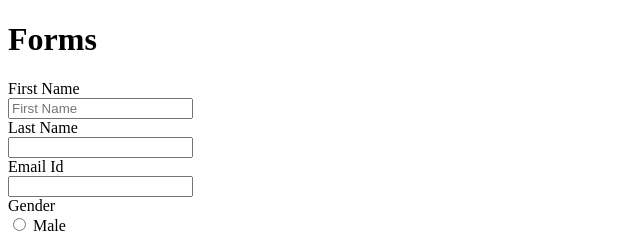
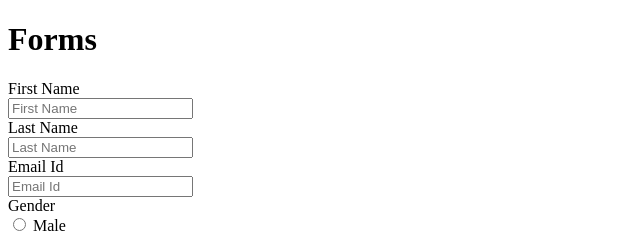
Before and after one commit to SaileshKumar2415/resume, a plain HTML site: page forms.html in a window 1280 px wide. Shown: the top 234 px of the page, 0-640 px from the left. Drawn offline with Linux system fonts and the light colour scheme.

Commit message:
completed the form

```diff
--- a/forms.html
+++ b/forms.html
@@ -11,16 +11,16 @@
         <label>First Name</label><br>
         <input type="text" placeholder="First Name" /><br>
         <label>Last Name</label><br>
-        <input type="text" /><br>
+        <input type="text" placeholder="Last Name" /><br>
         <label>Email Id</label><br>
-        <input type="email" /><br>
+        <input type="email" placeholder="Email Id" /><br>
         <label>Gender</label><br>
-        <input type="radio" id="male"/> <label for="male">Male</label><br>
-        <input type="radio" id="female"/> <label for="female">Female</label><br>
+        <input type="radio" id="male" /> <label for="male">Male</label><br>
+        <input type="radio" id="female" /> <label for="female">Female</label><br>
         <input type="checkbox" id="languages" /><label for="languages">Languages</label><br>
-        <input type="file"/><br>
+        <input type="file" /><br>
         <label> Date of birth</label><br>
-        <input type="date" /><br>
+        <input type="date" placeholder="Date Of Birth" /><br>
         <button type="submit">Submit</button>
     </form>
 </body>
```
